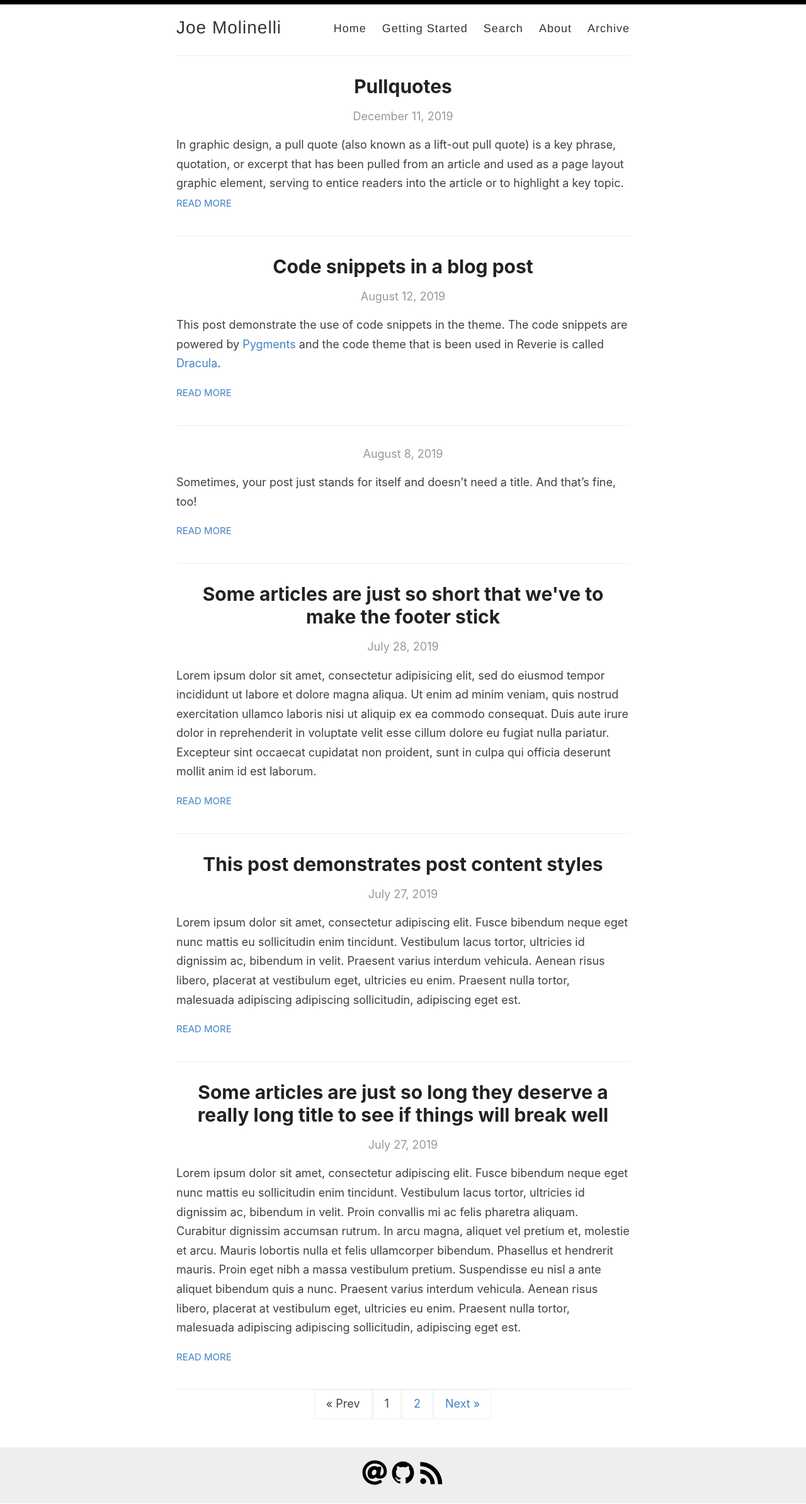
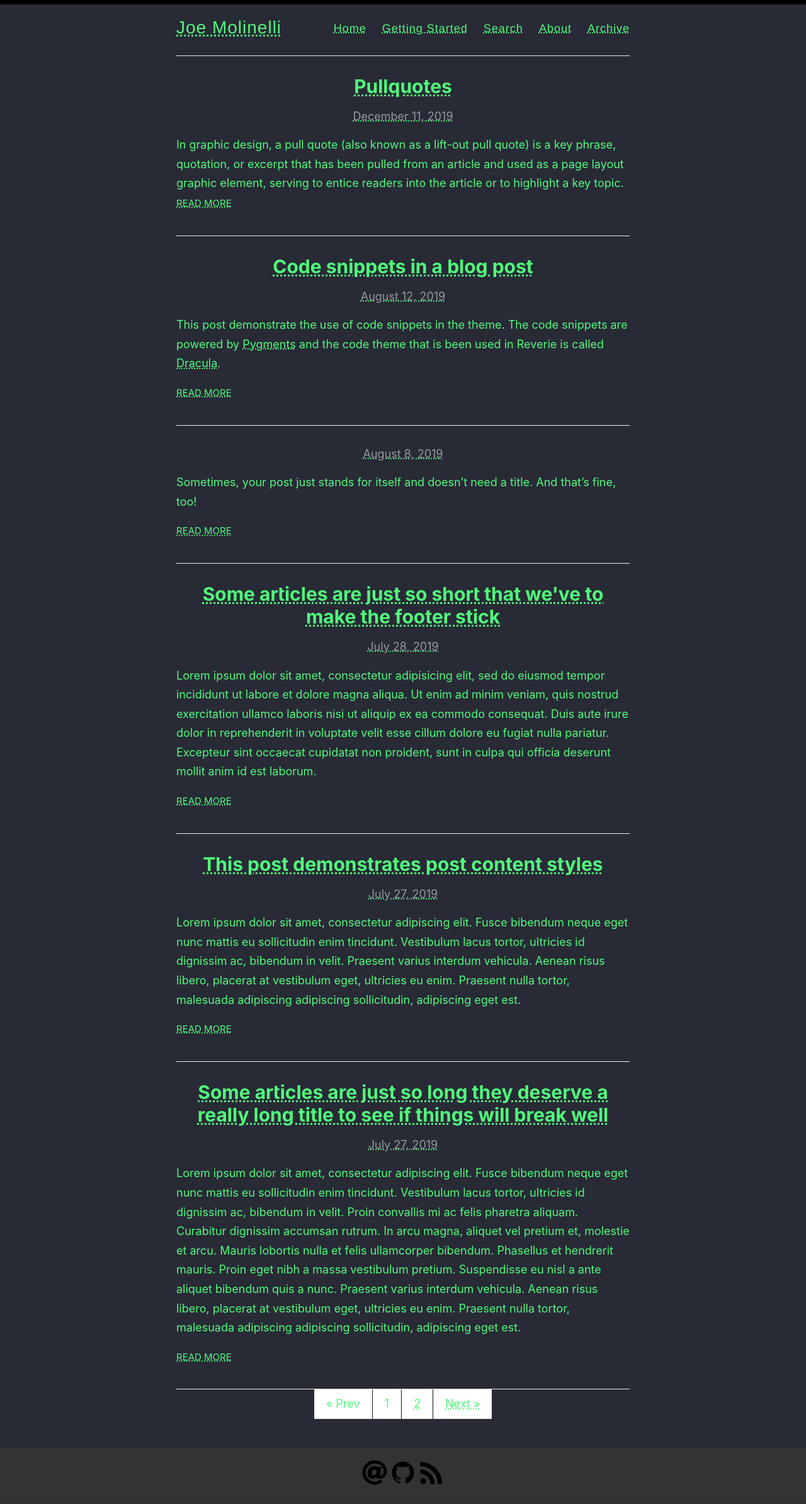
Before and after one commit to jomolin/jomolin.github.io, a Jekyll site: the page built from index.html, in a window 1280 px wide. Shown: the whole page at 63% size. Built offline with Jekyll 4.4.1, drawn with Linux system fonts in a browser that asks for light colours; the list of posts is cut into pages by our own code.

Commit message:
Update style.scss

```diff
--- a/assets/style.scss
+++ b/assets/style.scss
@@ -21,9 +21,9 @@ html {
 }
 
 body {
-  background: #fff;
+  background: $background;
   font-family: -system-ui, -apple-system, BlinkMacSystemFont, "Segoe UI", Roboto, Helvetica, Arial, sans-serif, "Apple Color Emoji", "Segoe UI Emoji", "Segoe UI Symbol";
-  color: #404040;
+  color: $green;
   line-height: 1.7;
   font-weight: 400;
   font-size: 18px;
@@ -39,7 +39,7 @@ body {
 
 h1, h2, h3, h4, h5, h6 {
   font-family: -system-ui, -apple-system, BlinkMacSystemFont, "Segoe UI", Roboto, Helvetica, Arial, sans-serif, "Apple Color Emoji", "Segoe UI Emoji", "Segoe UI Symbol";
-  color: $darkerGray;
+  color: $green;
   font-weight: bold;
 
   line-height: 1.7;
@@ -172,16 +172,17 @@ span[data-pullquote]:before {
   padding: 0 -5% 0 0;
   font-size: 1.3em;
   font-style: italic;
-  color: green;
+  color: $green;
   text-align: center;
 }
 
 a {
-  color: $blue;
-  text-decoration: none;
+  color: $green;
+  text-decoration: underline dotted;
 	cursor: pointer;
   &:hover, &:active {
-    color: $blue;
+    color: $purple;
+    text-decoration: underline;
   }
 }
 
@@ -309,7 +310,7 @@ p > img {
 
 .site-name {
   margin: 0;
-  color: $darkGray;
+  color: $green;
   cursor: pointer;
   font-family: $helveticaNeue;
   font-weight: 300;
@@ -324,7 +325,7 @@ p > img {
 
 .site-description {
   margin: -5px 0 0 0;
-  color: $gray;
+  color: $green;
   font-size: 16px;
 
   @include mobile {
@@ -347,14 +348,14 @@ nav {
 
   a {
     margin-left: 20px;
-    color: $darkGray;
+    color: $green;
     text-align: right;
     font-weight: 300;
     letter-spacing: 1px;
 
     @include mobile {
       margin: 0 10px;
-      color: $blue;
+      color: $purple;
     }
   }
 }
@@ -418,7 +419,7 @@ nav {
   bottom: 0;
   width: 100%;
   height: 89px;
-  background-color: $lightGray;
+  background-color: $darkGray;
 }
 
 footer {
```
